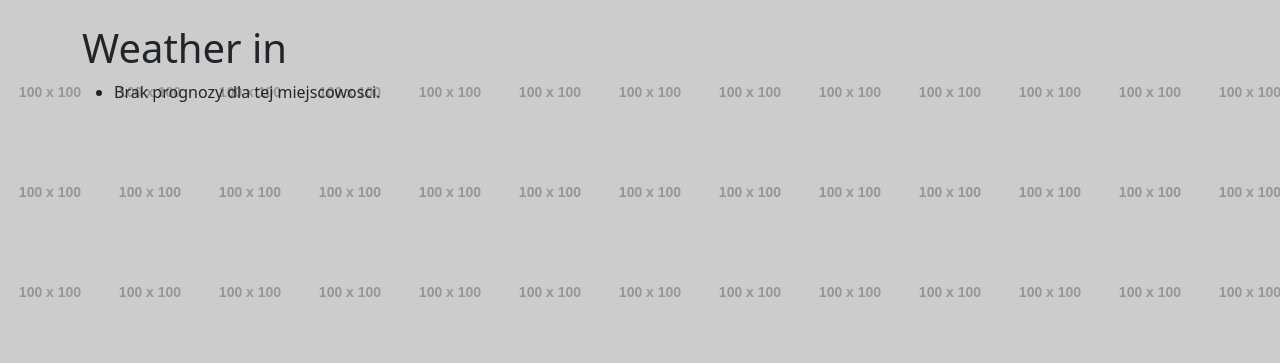
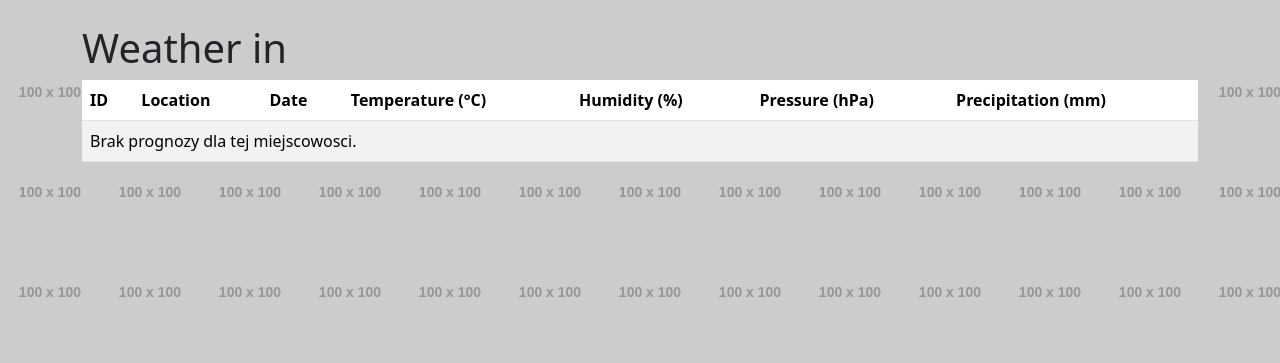
Before and after one commit to Rosolek11/pogodynka-202610, a Symfony app: template templates/weather/city.html.twig in a window 1280 px wide. Shown: the part 57-420 px from the top of the page. Run offline with Twig, Linux system fonts and the light colour scheme; the template is opened without the code that fills it, so the values that code supplies are empty; grey boxes labelled with a size stand in for pictures from a placeholder-image service; some libraries are stand-ins or nearby versions.

Commit message:
Pokaz komplet danych w prognozie miasta

```diff
--- a/templates/weather/city.html.twig
+++ b/templates/weather/city.html.twig
@@ -9,12 +9,35 @@
 <main>
     <h1>Weather in {{ location.city }}</h1>
 
-    <ul>
-        {% for measurement in measurements %}
-            <li>{{ measurement.date|date('d.m.Y') }}: {{ measurement.celsius }}&deg;C</li>
-        {% else %}
-            <li>Brak prognozy dla tej miejscowosci.</li>
-        {% endfor %}
-    </ul>
+    <div class="table-responsive">
+        <table class="table table-striped align-middle">
+            <thead>
+                <tr>
+                    <th scope="col">ID</th>
+                    <th scope="col">Location</th>
+                    <th scope="col">Date</th>
+                    <th scope="col">Temperature (°C)</th>
+                    <th scope="col">Humidity (%)</th>
+                    <th scope="col">Pressure (hPa)</th>
+                    <th scope="col">Precipitation (mm)</th>
+                </tr>
+            </thead>
+            <tbody>
+                {% for measurement in measurements %}
+                    <tr>
+                        <td>{{ measurement.id }}</td>
+                        <td>{{ location.city }} (ID {{ location.id }})</td>
+                        <td>{{ measurement.date|date('d.m.Y') }}</td>
+                        <td>{{ measurement.celsius }}</td>
+                        <td>{{ measurement.humidity }}</td>
+                        <td>{{ measurement.pressure }}</td>
+                        <td>{{ measurement.precipitation }}</td>
+                    </tr>
+                {% else %}
+                    <tr><td colspan="7">Brak prognozy dla tej miejscowosci.</td></tr>
+                {% endfor %}
+            </tbody>
+        </table>
+    </div>
 </main>
 {% endblock %}
```
